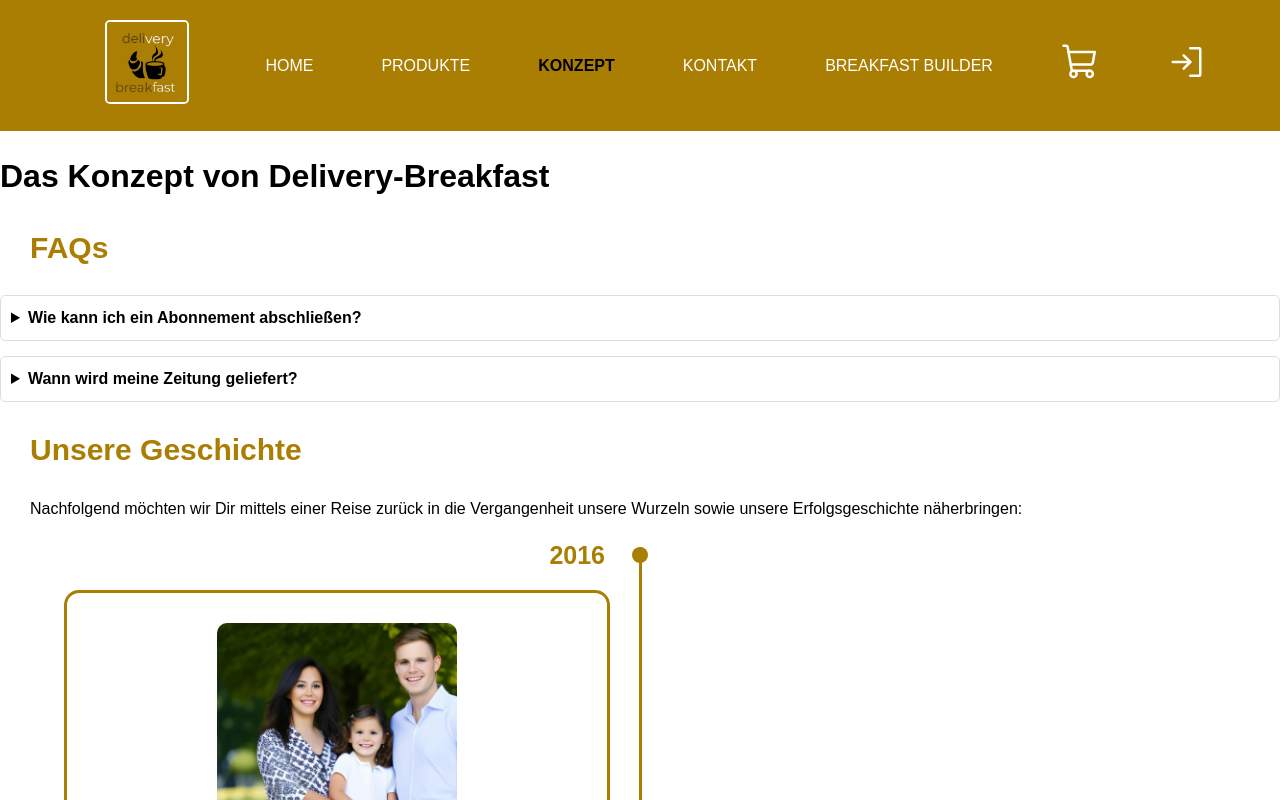
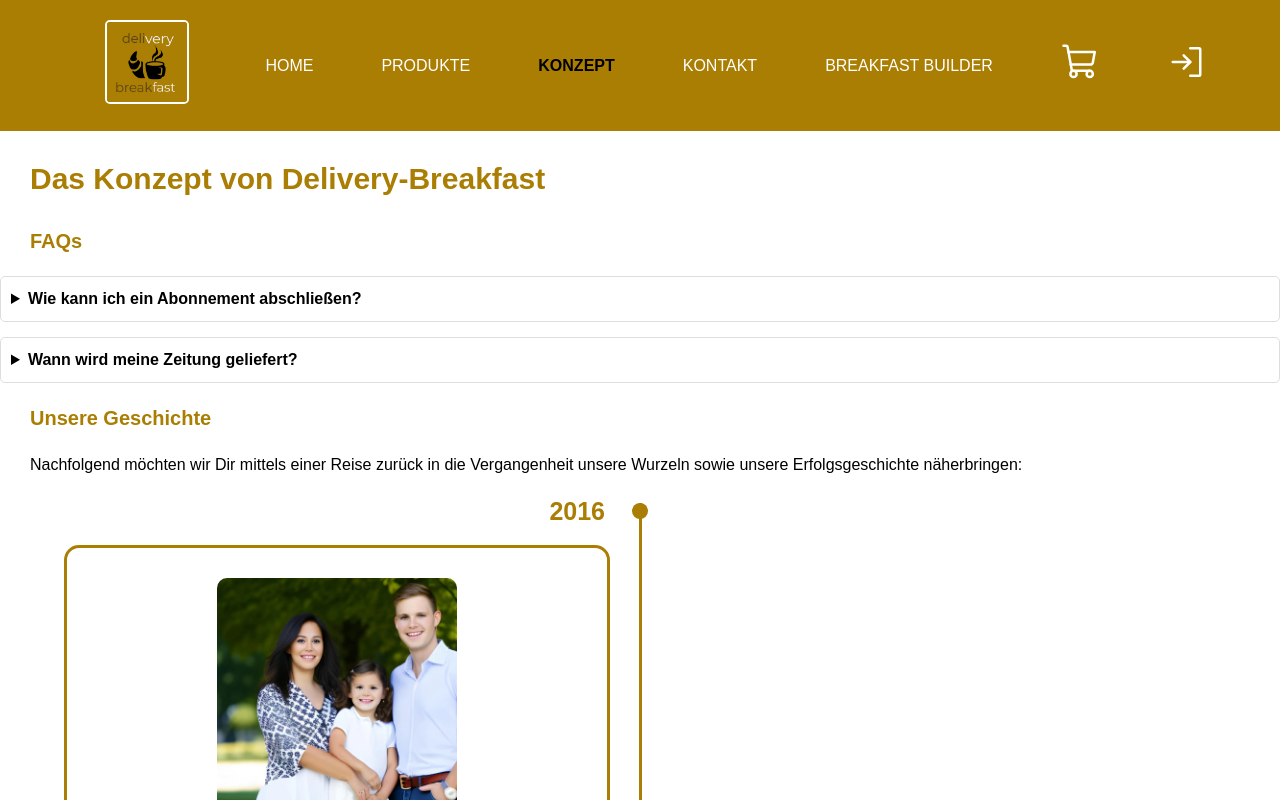
Before and after one commit to 2204Simon/Website-dynamisch, a React (Create React App) app in the folder my-app/: page /Konzept in a window 1280 px wide. Shown: the top 800 px of the page. Built offline with nearby package versions, Linux system fonts and the light colour scheme.

Commit message:
Update headings in Konzept.tsx file

```diff
--- a/my-app/src/pages/konzept/Konzept.tsx
+++ b/my-app/src/pages/konzept/Konzept.tsx
@@ -30,9 +30,9 @@ const faqs = [
 const UnsereGeschichte: React.FC = () => {
   return (
     <>
-      <h1>Das Konzept von Delivery-Breakfast</h1>
+      <h2>Das Konzept von Delivery-Breakfast</h2>
       <FaqSection>
-        <h2>FAQs</h2>
+        <h3>FAQs</h3>
         <FaqList>
           {faqs.map((faq, index) => (
             <FaqItem key={index}>
@@ -44,7 +44,7 @@ const UnsereGeschichte: React.FC = () => {
           ))}
         </FaqList>
       </FaqSection>
-      <h2> Unsere Geschichte </h2>
+      <h3> Unsere Geschichte </h3>
       <p>
         Nachfolgend möchten wir Dir mittels einer Reise zurück in die
         Vergangenheit unsere Wurzeln sowie unsere Erfolgsgeschichte
```
